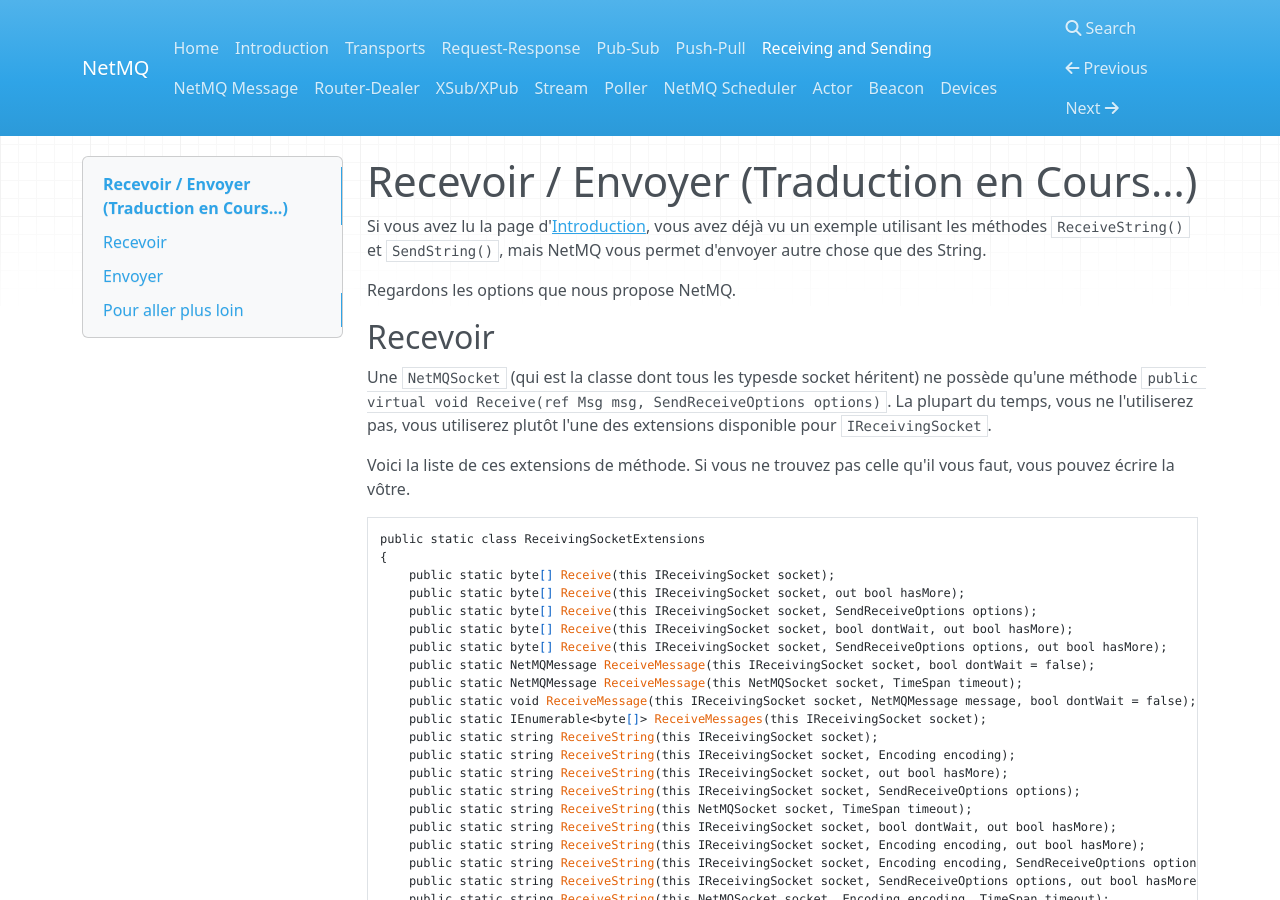
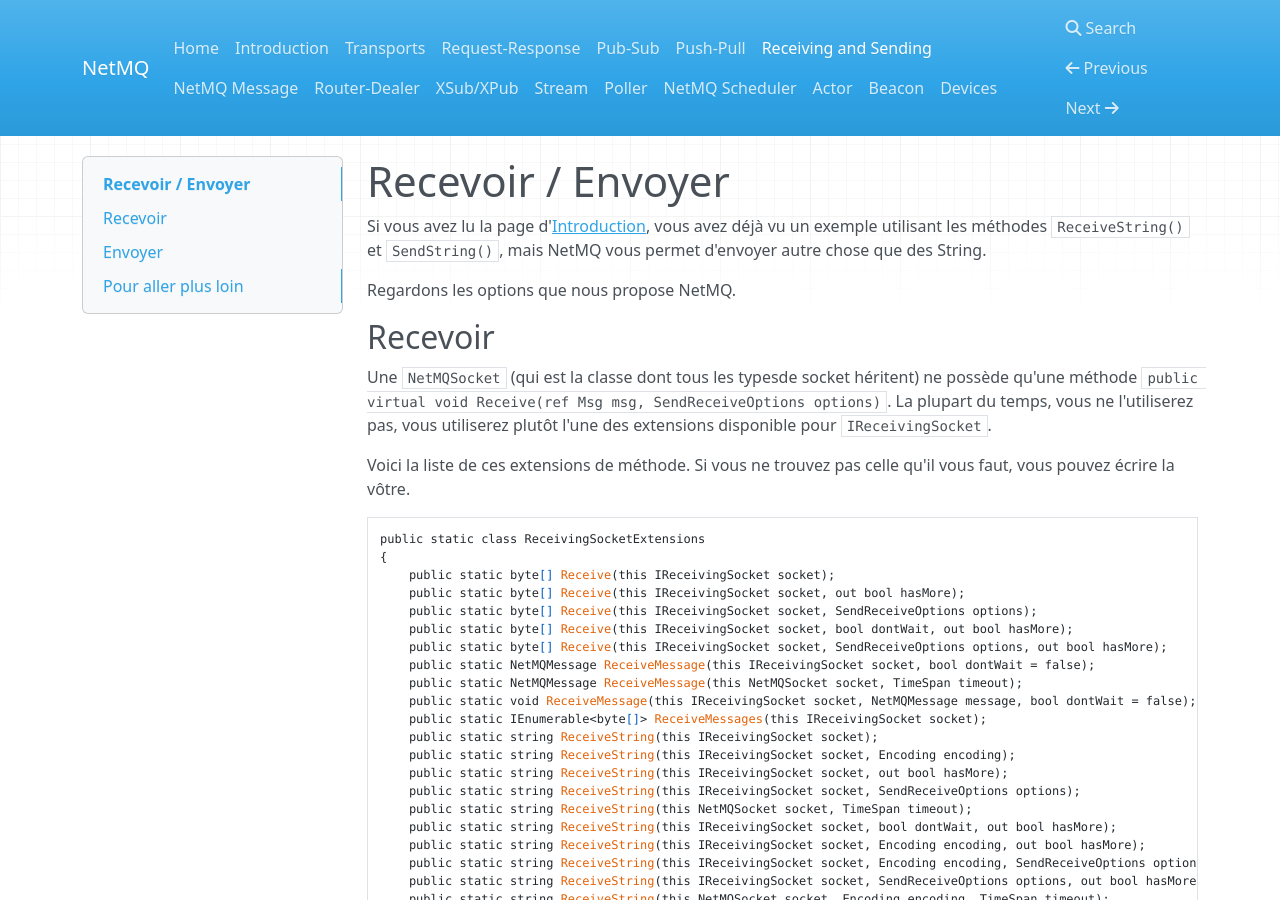
Before and after one commit to NetMQ/Docs-French, an MkDocs documentation site: the page built from docs/receiving-sending.md, in a window 1280 px wide and 900 px high. Built offline with MkDocs 1.6.1, drawn with Linux system fonts in a browser that asks for light colours; nearby versions of some CDN libraries; old or Windows-style settings are respelled for this version of MkDocs.

Commit message:
Update receiving-sending.md

```diff
--- a/docs/receiving-sending.md
+++ b/docs/receiving-sending.md
@@ -1,4 +1,4 @@
-Recevoir / Envoyer (Traduction en Cours...)
+Recevoir / Envoyer
 =====
 
 Si vous avez lu la page d'[Introduction](http://netmq.readthedocs.org/en/latest/introduction/), vous avez déjà vu un exemple utilisant les méthodes <code>ReceiveString()</code> et <code>SendString()</code>, mais NetMQ vous permet d'envoyer autre chose que des String.
```
